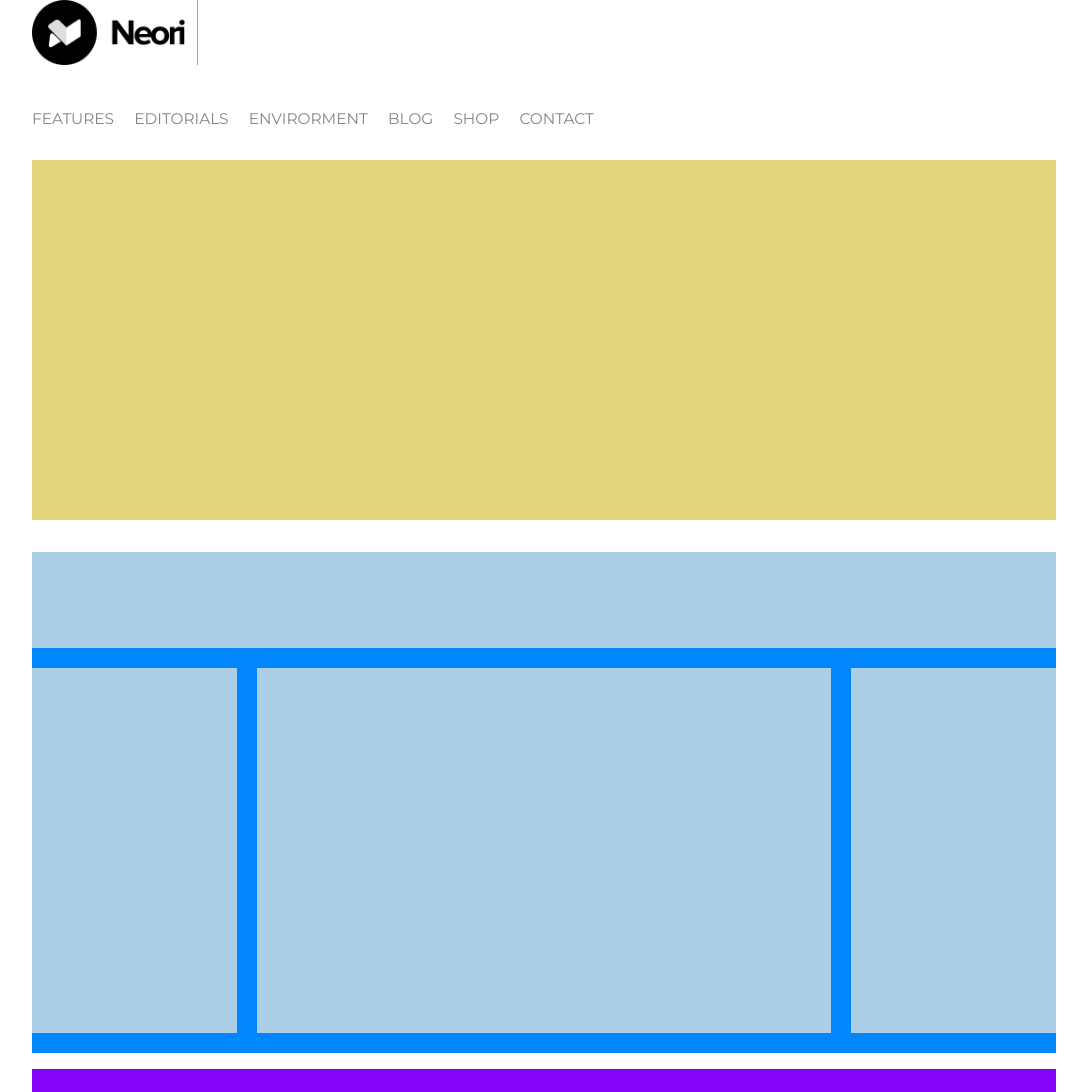
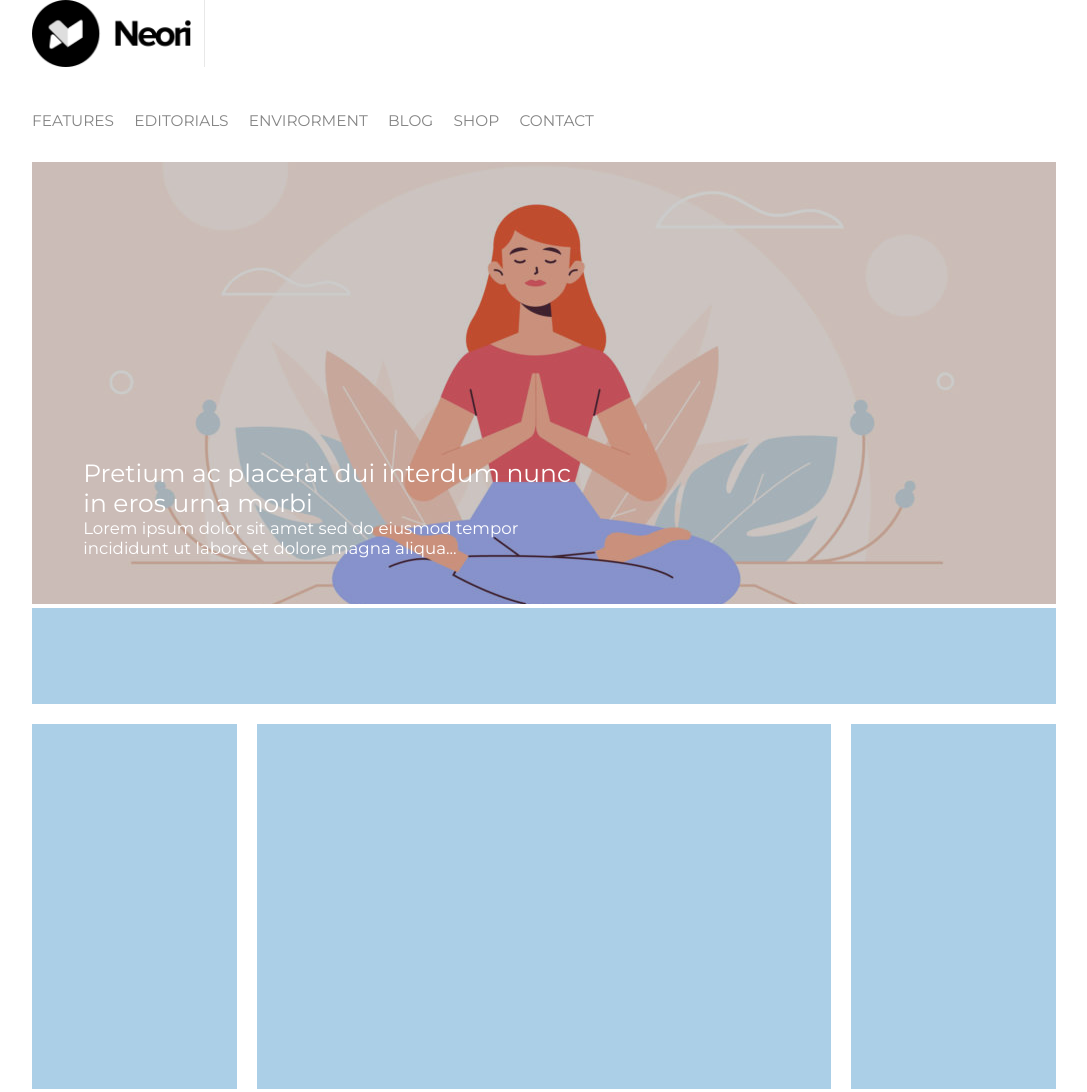
Before and after one commit to jacopo-vinanti96/htmlcss-wp, a plain HTML site: page index.html in a window 1280 px wide. Shown: the top 1092 px of the page, without its empty margins (96-1183 px from the left). Drawn offline with Linux system fonts and the light colour scheme.

Commit message:
Hero completato

```diff
--- a/css/style.css
+++ b/css/style.css
@@ -5,6 +5,7 @@
   font-family: 'Montserrat', sans-serif;
 }
 
+/* Container settings */
 body > div.container {
   width: 80%;
   margin: auto;
@@ -14,13 +15,14 @@ div.container > * {
   margin: 4vh 0;
 }
 
+/* Header settings */
 div.container > header {
   margin-top: 0;
 }
 
 div.container header img {
-  width: 13vw;
-  border-right: 1.5px solid #a4a4a4;
+  width: 13.5vw;
+  border-right: 1.5px solid #E8E8E8;
   padding-right: 1vw;
   margin-bottom: 5vh;
 }
@@ -37,11 +39,42 @@ header nav li a {
   font-size: 1.2vw;
 }
 
+/* Hero settings */
 div.container > div.hero {
-  height: 45vh;
   background-color: #E3D67A;
+  position: relative;
 }
 
+div.hero div.overlay {
+  position: absolute;
+  width: 80%;
+  height: 34.5vw;
+  background-color: rgba(0, 0, 0, 0.2);
+  z-index: 2;
+}
+
+div.hero img {
+  height: 34.5vw;
+  width: 100%;
+  object-fit: cover;
+  position: relative;
+  z-index: 1;
+}
+
+div.hero div.hero-text {
+  color: white;
+  width: 40vw;
+  position: absolute;
+  transform: translate(10%, -150%);
+  font-size: 1.3vw;
+  z-index: 3;
+}
+
+div.hero div.hero-text h2 {
+  font-weight: 400;
+}
+
+/* Articles section settings */
 div.container > section {
   background-color: #0186FE;
 }
@@ -63,6 +96,7 @@ section > article {
   float: left;
   margin-top: 2%;
   margin-bottom: 2%;
+  /* color: #929292; */
 }
 
 section > article.art-left, section > article.art-right {
--- a/index.html
+++ b/index.html
@@ -23,9 +23,17 @@
           </ul>
         </nav>
       </header>
+      <main>
+        <div class="hero">
+          <div class="overlay">
+          </div>
+          <img src="img/banner.jpg" alt="Meditation Banner">
+          <div class="hero-text">
 
-      <div class="hero">
+          <h2>Pretium ac placerat dui interdum nunc in eros urna morbi</h2>
+          <p>Lorem ipsum dolor sit amet sed do eiusmod tempor incididunt ut labore et dolore magna aliqua...</p>
 
+          </div>
         </div>
 
         <section class="clearfix">
@@ -48,6 +56,7 @@
 
         </section>
 
+      </main>
       <footer>
 
       </footer>
```
Lines whose indentation alone changed are shown as unchanged.
